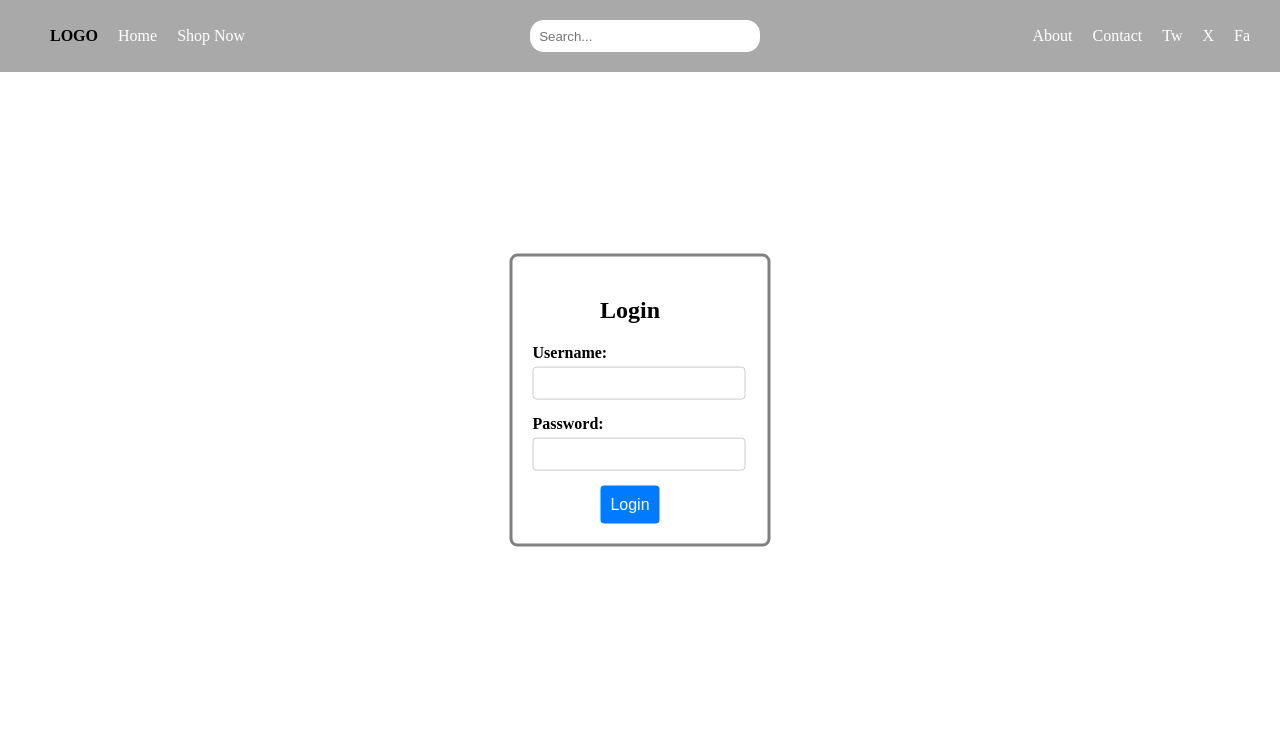
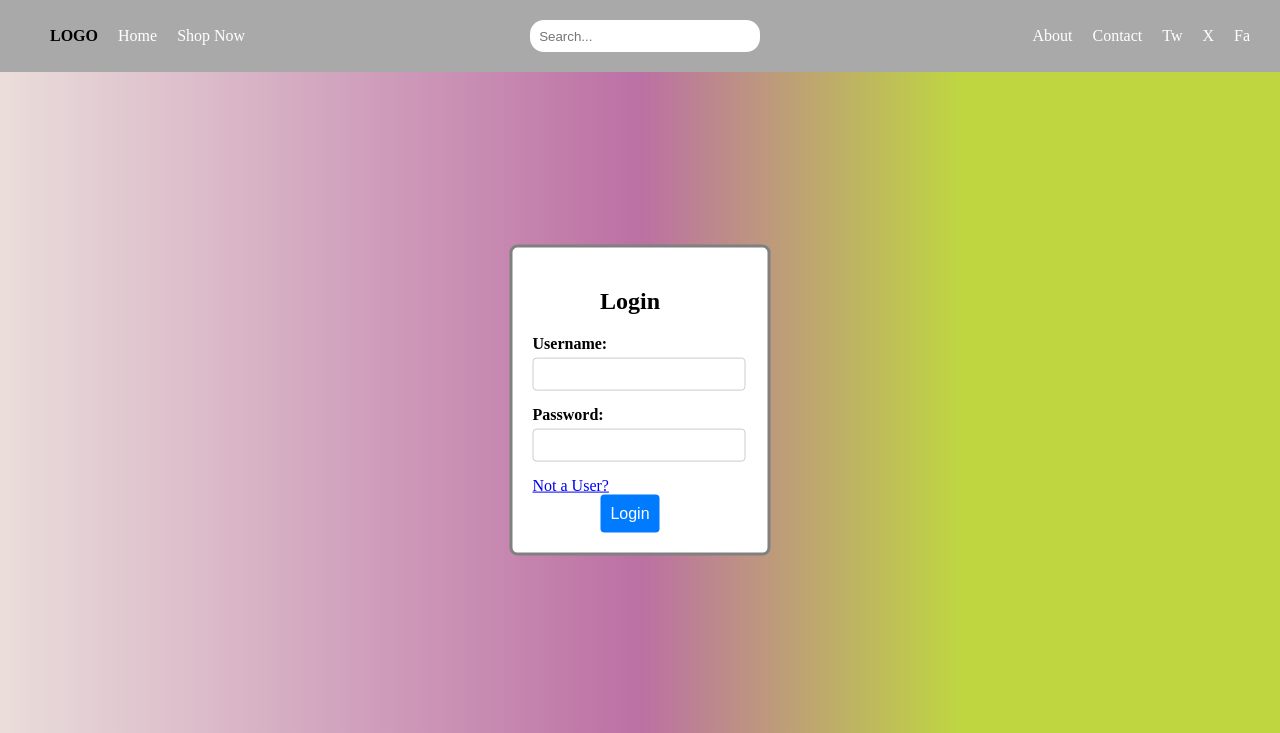
Before and after one commit to nomadisop/Pce_Comp_Web_Programming_lab_Adnan_Ansar_Qureshi, a PHP site: page /login.html in a window 1280 px wide. Shown: the top 733 px of the page. Run offline with PHP 8.4, Linux system fonts and the light colour scheme.

Commit message:
multiple changees
linked login to register
added background color
chnaged styling

```diff
--- a/login.css
+++ b/login.css
@@ -7,6 +7,10 @@ body .navbar{
     align-items: center;
     justify-content: space-between;
     margin: -1vh;
+}
+
+body{
+  background-image:linear-gradient(90deg,#EADEDB 0%, #BC70A4 50%, #BFD641 75%)
 }
   .navbar .cont1{
       list-style: none;
--- a/login.html
+++ b/login.html
@@ -46,6 +46,7 @@
                 <input type="password" id="password"required>
               </div>
               <div class="form-group">
+            <a href="reg.html">Not a User?</a>
                 <center>
                 <button type="submit" class="smb">Login</button>
                 </center>
--- a/reg.css
+++ b/reg.css
@@ -6,6 +6,9 @@ body .navbar{
     justify-content: space-between;
     margin: -1vh;
 }
+body{
+    background-image:linear-gradient(90deg,#EADEDB 0%, #BC70A4 50%, #BFD641 75%)
+  }
 .navbar .cont1{
     list-style: none;
     display: flex;
```
Lines whose indentation alone changed are shown as unchanged.
